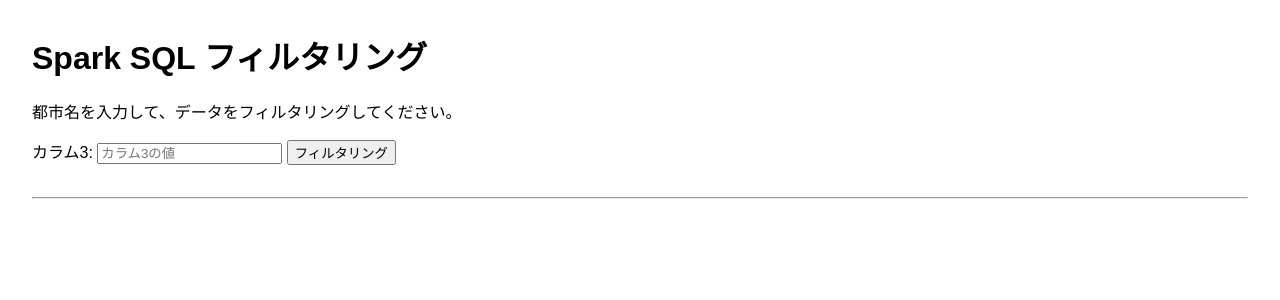
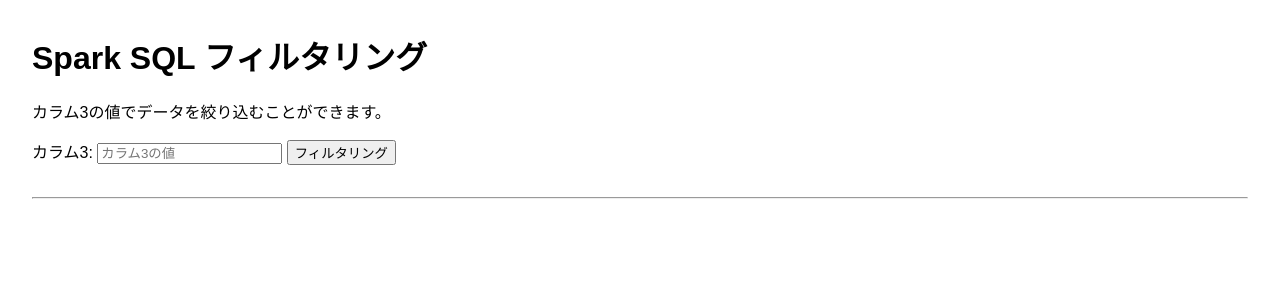
Before and after one commit to cloudera-jp/CAI_simple_app_exemple, a Flask app: template templates/index.html in a window 1280 px wide. Shown: the top 300 px of the page. Run offline with Flask 3, Linux system fonts and the light colour scheme; the template is opened without the code that fills it, so the values that code supplies are empty.

Commit message:
Fix guide message

```diff
--- a/templates/index.html
+++ b/templates/index.html
@@ -13,7 +13,7 @@
 </head>
 <body>
     <h1>Spark SQL フィルタリング</h1>
-    <p>都市名を入力して、データをフィルタリングしてください。</p>
+    <p>カラム3の値でデータを絞り込むことができます。</p>
 
     <form method="POST">
         <label for="city_filter">カラム3:</label>
```
